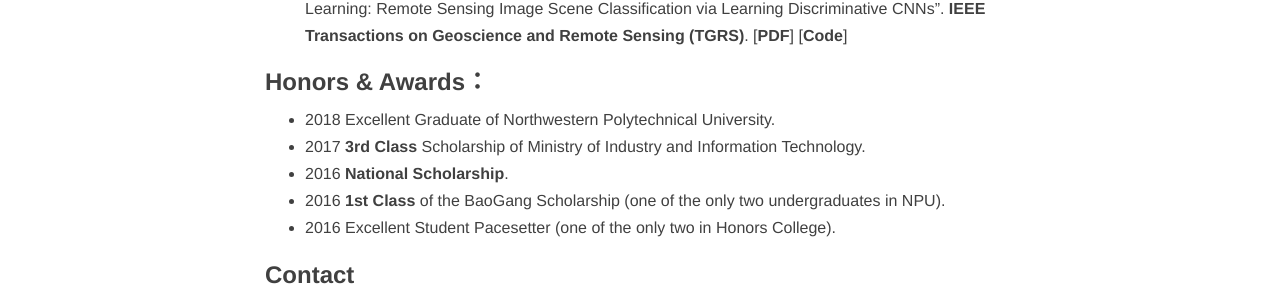
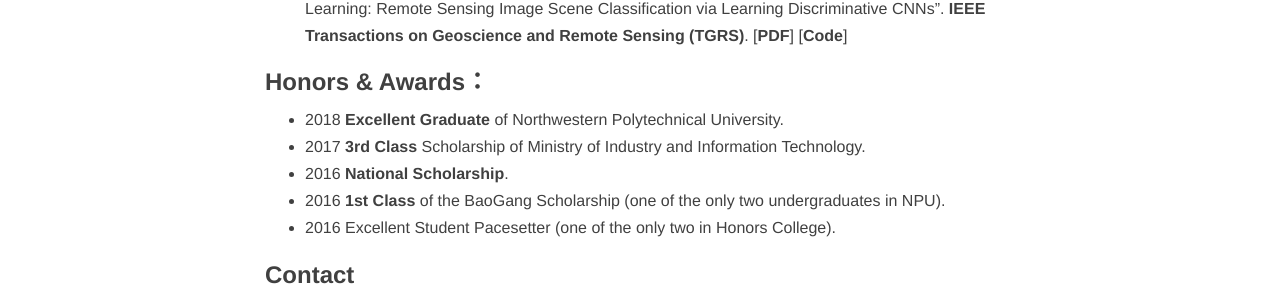
Before and after one commit to trchen12/trchen12.github.io, a Jekyll site: the page built from about.md, in a window 1280 px wide. Shown: the part 898-1201 px from the top of the page. Built offline with Jekyll 4.4.1, drawn with Linux system fonts in a browser that asks for light colours; nearby versions of some CDN libraries; comment, search, counter and statistics services are not loaded.

```diff
--- a/about.md
+++ b/about.md
@@ -16,7 +16,7 @@ Ceyuan Yang is a undergraduate student at [Honors College](http://honors.nwpu.ed
 - Gong Chen, **Ceyuan Yang**, Xiwen Yao, Lei Guo, Junwei Han. "When Deep Learning Meets Metric Learning: Remote Sensing Image Scene Classification via Learning Discriminative CNNs". **IEEE Transactions on Geoscience and Remote Sensing (TGRS)**. [[**PDF**](http://ieeexplore.ieee.org/document/8252784/)] [[**Code**](https://github.com/limbo0000/PairLoss)]
 
 ### Honors & Awards：
--  2018 Excellent Graduate of Northwestern Polytechnical University.
+-  2018 **Excellent Graduate** of Northwestern Polytechnical University.
 -  2017 **3rd Class** Scholarship of Ministry of Industry and Information Technology.
 -  2016 **National Scholarship**.
 -  2016 **1st Class** of the BaoGang Scholarship (one of the only two undergraduates in NPU).
```
